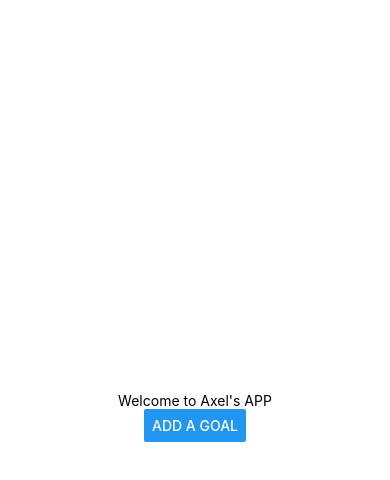
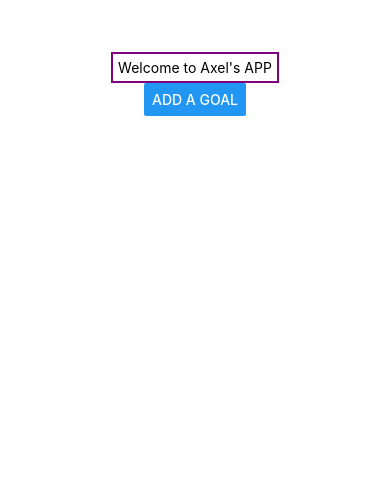
Before and after one commit to Axel-Q/goal-tracker-mobile, a React Native app: screen / in a window 390 px wide. Shown: the top 480 px of the page. Built offline with nearby package versions, Linux system fonts and the light colour scheme.

Commit message:
add text sytlyling

```diff
--- a/App.js
+++ b/App.js
@@ -1,5 +1,5 @@
 import {StatusBar} from 'expo-status-bar';
-import {Button, StyleSheet, Text, TextInput, View} from 'react-native';
+import {Button, SafeAreaView, StyleSheet, Text, TextInput, View} from 'react-native';
 import {useState, useRef} from 'react';
 import Header from "./Components/Header";
 import React from "react";
@@ -25,19 +25,23 @@ export default function App() {
         setModalVisible(true);
     }
 
-
-
     return (
-        <View style={styles.container}>
+        <SafeAreaView style={styles.container}>
+            <View style={styles.topView}>
             <StatusBar style="auto"/>
-            <Header name={appName}/>
-            <Button title={'Add a goal'} onPress={handleVisibility} />
+            <View style={styles.headerContainer}>
+                <Header name={appName}/>
+            </View>
+            <Button title={'Add a goal'} onPress={handleVisibility}/>
             <Input onFocusChange={handleFocusChange}
                    autoFocus={focus}
                    inputHandler={handleInputData}
                    visible={modalVisible}/>
+                      </View>
+            <View style={styles.bottomView}>
             <Text style={{marginTop: 10, backgroundColor: 'skyblue'}}>{inputData}</Text>
-        </View>
+                </View>
+        </SafeAreaView>
     );
 }
 
@@ -47,5 +51,24 @@ const styles = StyleSheet.create({
         backgroundColor: '#fff',
         alignItems: 'center',
         justifyContent: 'center',
+        padding: 20, // Added padding for better spacing
+    },
+    headerContainer: {
+        borderColor: 'purple',
+        borderWidth: 2,
+        padding: 5
+    },
+    text: {
+        color: 'purple', // Added text color
+    },
+    topView: {
+        flex: 1,
+        alignItems: "center",
+        justifyContent: "center",
+    },
+    bottomView: {
+        flex: 4,
+        backgroundColor: 'lightblue',
+        alignItems: "center",
     },
 });
--- a/Components/Input.js
+++ b/Components/Input.js
@@ -37,7 +37,7 @@
                 <View style={styles.container}>
                     <TextInput placeholder={"Enter your phone number here"}
                                keyboardType={"numeric"}
-                               style={{color: "blue"}} value={text}
+                               style={styles.input} value={text}
                                onChangeText={(text) => setText(text)}
                                onFocus={handleFocus}
                                onBlur={handleBlur}
@@ -64,6 +64,6 @@
             backgroundColor: 'red',
             alignItems: 'center',
             justifyContent: 'center',
-            height: '10%',
         },
+        input: { borderColor: "purple", borderWidth: 2, padding: 5 },
     });
```
